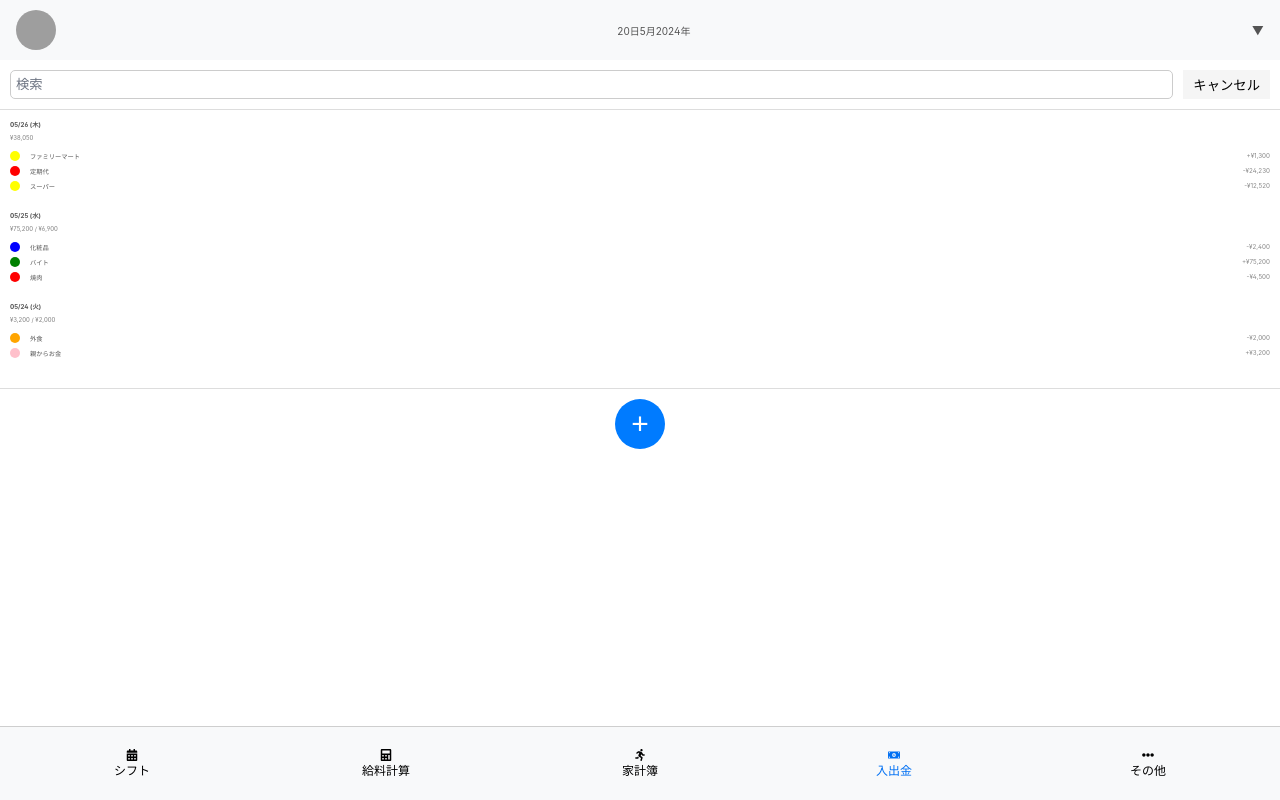
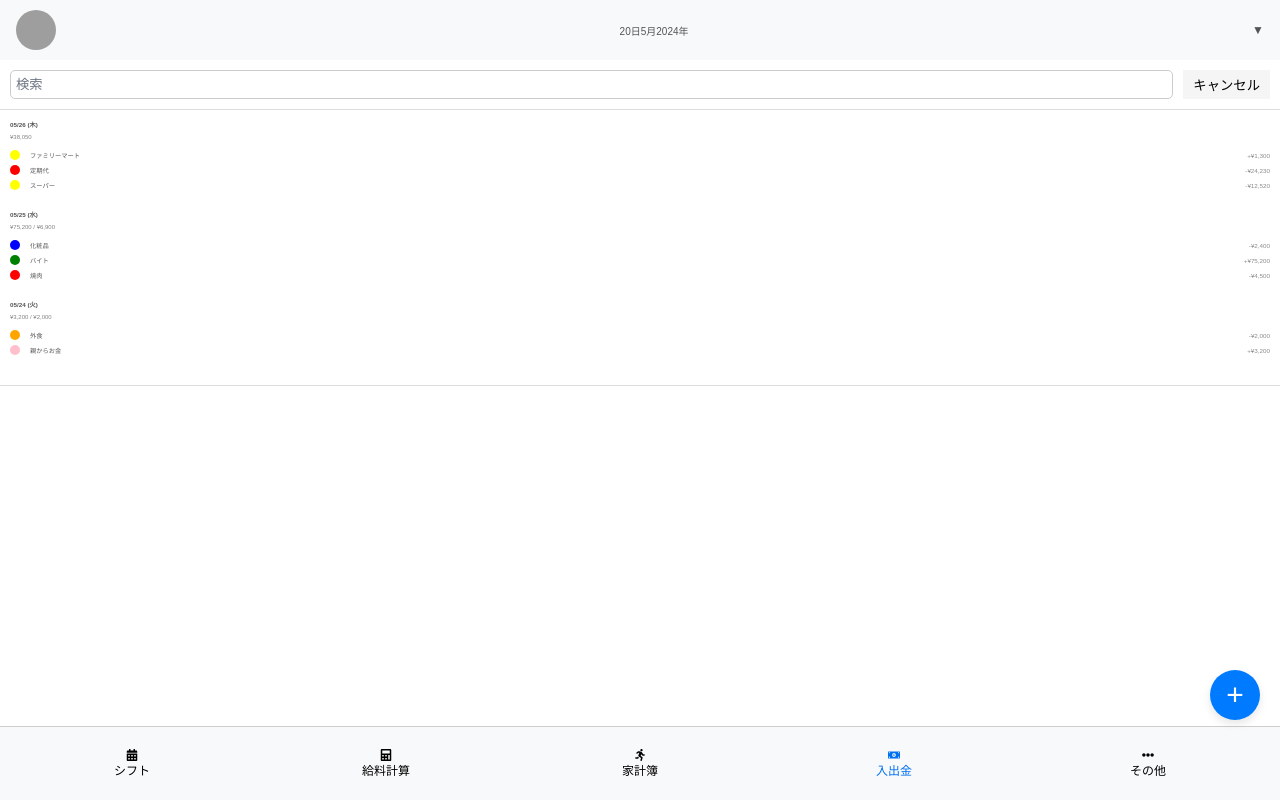
Before and after one commit to RyotaOku/katarinabluu, a Next.js app: page /transactions in a window 1280 px wide. Built offline with nearby package versions, Linux system fonts and the light colour scheme; no server answers; grey boxes are pictures that could not be loaded.

Commit message:
chore: addTransactions

```diff
--- a/src/pages/transactions.tsx
+++ b/src/pages/transactions.tsx
@@ -1,9 +1,8 @@
-// pages/index.tsx
-import React, { useEffect, useState } from 'react';
+// pages/transactions.tsx
+import React, { useState } from 'react';
 import Head from 'next/head';
 import Navigation from '@/components/navigation';
 import styles from '@/styles/transactions.module.css';
-import { getUserSession } from '@/lib/session';
 import router from 'next/router';
 
 const transactions = [
@@ -36,19 +35,14 @@ const transactions = [
 ];
 
 const Transactions: React.FC = () => {
-  const [userId, setUserId] = useState<string | null>(null);
+  const [searchTerm, setSearchTerm] = useState('');
 
-  useEffect(() => {
-    // User verification
-    // const userId = getUserSession();
-    // if (userId) {
-    //   setUserId(userId);
-    // } else {
-    //   // Handle case where user is not logged in, e.g., redirect to login
-    //   router.push('/index');
-    // }
-  }, []);
+  const filteredTransactions = transactions.filter((transaction) =>
+    transaction.entries.some((entry) => entry.label.includes(searchTerm)),
+  );
+
   return (
+    <div className={styles.container}>
       <Navigation>
         <Head>
           <title>Calendar App</title>
@@ -67,11 +61,18 @@ const Transactions: React.FC = () => {
               type="text"
               placeholder="検索"
               className={styles.searchInput}
+              value={searchTerm}
+              onChange={(e) => setSearchTerm(e.target.value)}
             />
-          <button className={styles.cancelButton}>キャンセル</button>
+            <button
+              className={styles.cancelButton}
+              onClick={() => setSearchTerm('')}
+            >
+              キャンセル
+            </button>
           </div>
           <div className={styles.transactionsList}>
-          {transactions.map((transaction, index) => (
+            {filteredTransactions.map((transaction, index) => (
               <div
                 key={index}
                 className={styles.transaction}
@@ -99,6 +100,7 @@ const Transactions: React.FC = () => {
           </div>
         </main>
       </Navigation>
+    </div>
   );
 };
 
--- a/src/styles/transactions.module.css
+++ b/src/styles/transactions.module.css
@@ -71,9 +71,13 @@
   justify-content: center;
   padding: 10px;
   border-top: 1px solid #ddd;
+  position: relative;
 }
 
 .addButton {
+  position: fixed;
+  right: 20px;
+  bottom: 80px; /* Adjust this value to place the button above the footer */
   width: 50px;
   height: 50px;
   border: none;
@@ -84,4 +88,6 @@
   line-height: 50px;
   text-align: center;
   cursor: pointer;
+  box-shadow: 0px 4px 8px rgba(0, 0, 0, 0.1);
+  z-index: 1000; /* Ensure the button is above other elements */
 }
```
Also changed, not shown: src/pages/addTransactons.tsx (added, +29 -0 lines), src/pages/template/templateHome.tsx (added, +29 -0 lines), src/styles/addButton.module.css (added). Lines whose indentation alone changed are shown as unchanged.
